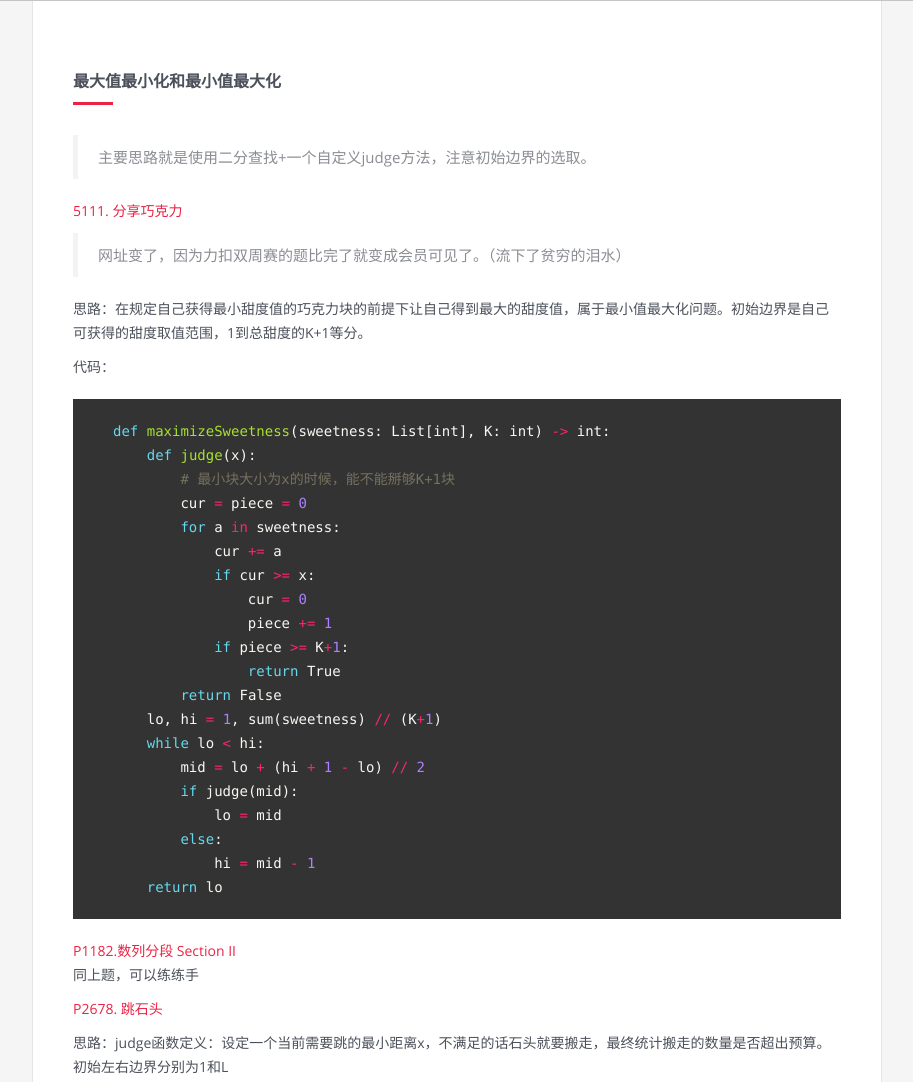
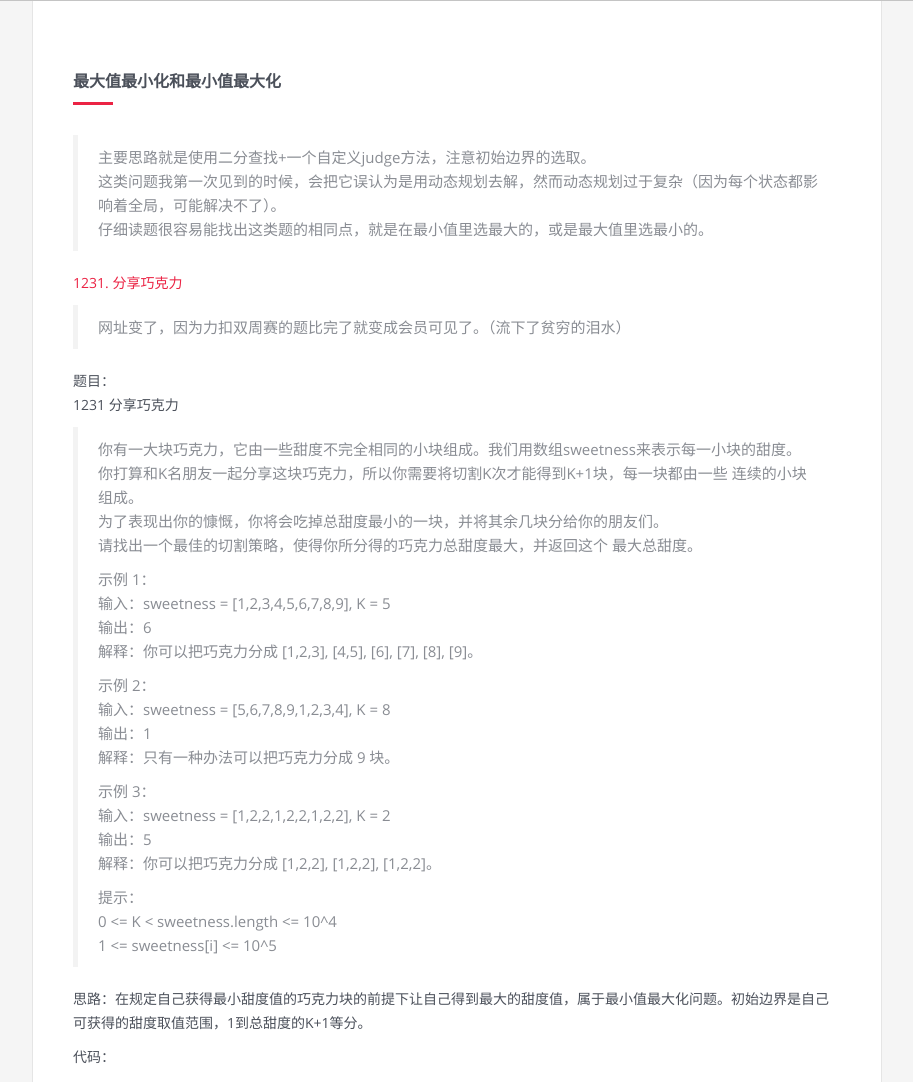
Before and after one commit to Rivarrl/Rivarrl.github.io, a plain HTML site: page min_max_binary_search.html in a window 1280 px wide. Shown: the part 359-1441 px from the top of the page, without its empty margins (183-1096 px from the left). Drawn offline with nearby package versions, Linux system fonts and the light colour scheme; some packages are replaced by stand-ins of ours; no server answers.

Commit message:
update：11.11

```diff
--- a/min_max_binary_search.html
+++ b/min_max_binary_search.html
@@ -4,7 +4,7 @@
         <meta charset="utf-8">
         <meta http-equiv="X-UA-Compatible" content="IE=edge">
         <meta name="viewport" content="width=device-width, initial-scale=1">
-        <meta name="description" content="最大值最小化和最小值最大化 主要思路就是使用二分查找+一个自定义judge方法，注意初始边界的选取。 5111. 分享巧克力 网址变了，因为力扣双周赛的题比完了就变成会员可见了。（流下了贫穷的泪水） 思路：在规定自己获得最小甜度值的巧克力块的前提下让自己得到最大的甜度值，属于最小值最大化问题。初始边界是自己可获得的甜度取值范围，1到总甜度的K+1等分。 代码： def...">
+        <meta name="description" content="最大值最小化和最小值最大化 主要思路就是使用二分查找+一个自定义judge方法，注意初始边界的选取。 这类问题我第一次见到的时候，会把它误认为是用动态规划去解，然而动态规划过于复杂（因为每个状态都影响着全局，可能解决不了）。 仔细读题很容易能找出这类题的相同点，就是在最小值里选最大的，或是最大值里选最小的。 1231. 分享巧克力...">
         <meta name="keywords" content="Algorithm, Leetcode, Python3">
         <link rel="icon" href="./favicon.ico">
 
@@ -89,11 +89,36 @@
     <div class="container content">
         <h3>最大值最小化和最小值最大化</h3>
 <blockquote>
-<p>主要思路就是使用二分查找+一个自定义judge方法，注意初始边界的选取。</p>
+<p>主要思路就是使用二分查找+一个自定义judge方法，注意初始边界的选取。<br>
+这类问题我第一次见到的时候，会把它误认为是用动态规划去解，然而动态规划过于复杂（因为每个状态都影响着全局，可能解决不了）。<br>
+仔细读题很容易能找出这类题的相同点，就是在最小值里选最大的，或是最大值里选最小的。  </p>
 </blockquote>
-<p><a href="http://206.81.6.248:12306/leetcode/divide-chocolate/description">5111. 分享巧克力</a>  </p>
+<p><a href="http://206.81.6.248:12306/leetcode/divide-chocolate/description">1231. 分享巧克力</a>  </p>
 <blockquote>
 <p>网址变了，因为力扣双周赛的题比完了就变成会员可见了。（流下了贫穷的泪水）  </p>
+</blockquote>
+<p>题目：<br>
+1231 分享巧克力  </p>
+<blockquote>
+<p>你有一大块巧克力，它由一些甜度不完全相同的小块组成。我们用数组sweetness来表示每一小块的甜度。<br>
+你打算和K名朋友一起分享这块巧克力，所以你需要将切割K次才能得到K+1块，每一块都由一些 连续的小块组成。<br>
+为了表现出你的慷慨，你将会吃掉总甜度最小的一块，并将其余几块分给你的朋友们。<br>
+请找出一个最佳的切割策略，使得你所分得的巧克力总甜度最大，并返回这个 最大总甜度。  </p>
+<p>示例 1：<br>
+输入：sweetness = [1,2,3,4,5,6,7,8,9], K = 5<br>
+输出：6<br>
+解释：你可以把巧克力分成 [1,2,3], [4,5], [6], [7], [8], [9]。  </p>
+<p>示例 2：<br>
+输入：sweetness = [5,6,7,8,9,1,2,3,4], K = 8<br>
+输出：1<br>
+解释：只有一种办法可以把巧克力分成 9 块。  </p>
+<p>示例 3：<br>
+输入：sweetness = [1,2,2,1,2,2,1,2,2], K = 2<br>
+输出：5<br>
+解释：你可以把巧克力分成 [1,2,2], [1,2,2], [1,2,2]。</p>
+<p>提示：<br>
+0 &lt;= K &lt; sweetness.length &lt;= 10^4<br>
+1 &lt;= sweetness[i] &lt;= 10^5</p>
 </blockquote>
 <p>思路：在规定自己获得最小甜度值的巧克力块的前提下让自己得到最大的甜度值，属于最小值最大化问题。初始边界是自己可获得的甜度取值范围，1到总甜度的K+1等分。  </p>
 <p>代码：  </p>
@@ -162,7 +187,9 @@
 </pre></div>
 
 
-<p><a href="https://www.luogu.org/problem/P1577">P1557. 切绳子</a></p>
+<p><a href="https://www.luogu.org/problem/P1577">P1557. 切绳子</a><br>
+思路：判断一下以mid为最小的长度的时候，可不可以切够要求的段数，如果不能说明mid给大了，二分折半取mid-1为上界，hi = mid - 1；如果可以，说明这个数可能是答案，也可能小了，折半的时候带上这个边界，取lo=x。<br>
+judge函数判断能否切够K段</p>
 <p>代码：</p>
 <div class="highlight"><pre><span></span><span class="kn">import</span> <span class="nn">sys</span>
 
```
